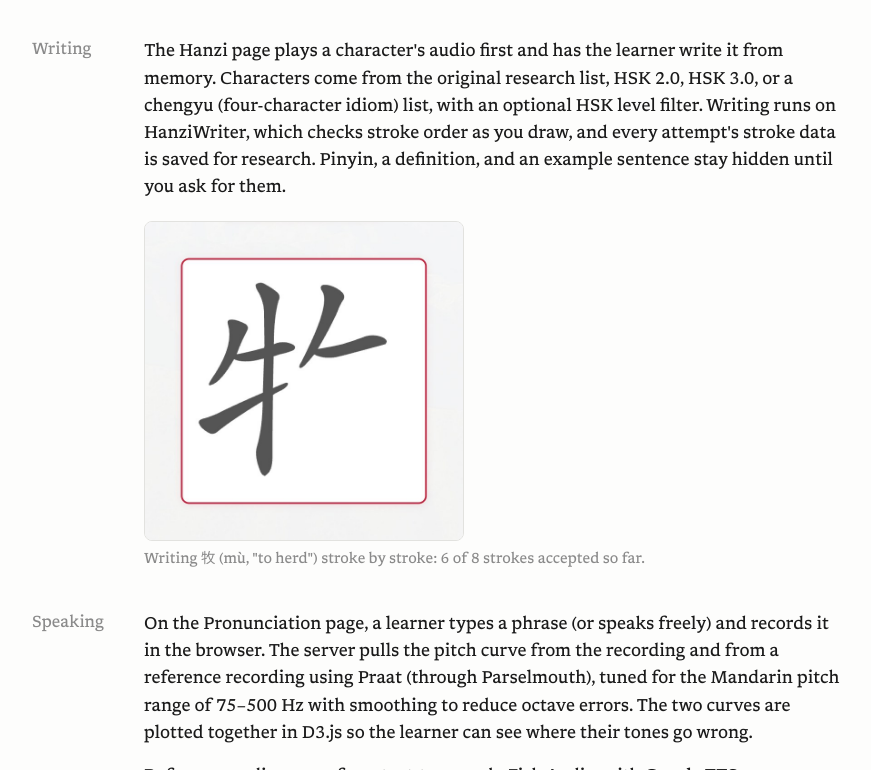
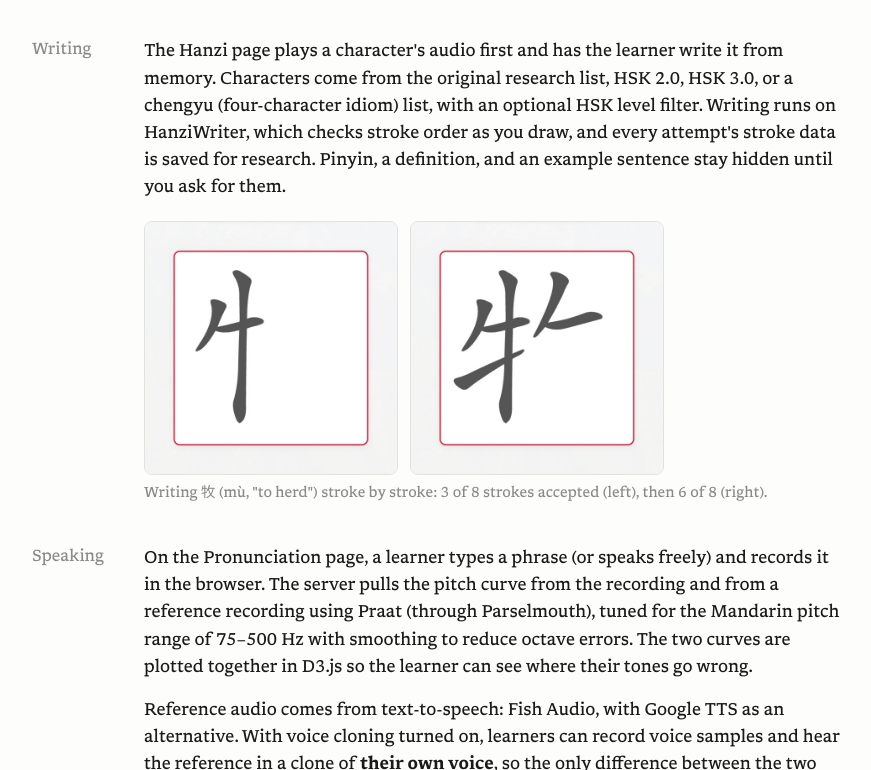
Before and after one commit to kevinw93/kevinw93.github.io, a plain HTML site: page projects/tonezi/index.html in a window 1280 px wide. Shown: the part 455-1225 px from the top of the page, without its empty margins (202-1073 px from the left). Drawn offline with Linux system fonts and the light colour scheme.

Commit message:
ToneZi write-up: side-by-side handwriting progress images

```diff
--- a/projects/tonezi/index.html
+++ b/projects/tonezi/index.html
@@ -14,7 +14,7 @@
     .tech { color: var(--muted); font-size: 0.9rem; }
     .shot { margin: 1.25rem 0 0; }
     .shot img { display: block; width: 100%; height: auto; border: 1px solid var(--border); border-radius: 8px; }
-    .shot.narrow img { max-width: 320px; }
+    .shot-pair { display: grid; grid-template-columns: 1fr 1fr; gap: 0.75rem; max-width: 520px; }
     .shot figcaption { color: var(--muted); font-size: 0.9rem; margin-top: 0.4rem; }
     section ul { padding-left: 1.1rem; }
     section li + li { margin-top: 0.6rem; }
@@ -87,9 +87,12 @@
       <h2>Writing</h2>
       <div>
         <p>The Hanzi page plays a character's audio first and has the learner write it from memory. Characters come from the original research list, HSK 2.0, HSK 3.0, or a chengyu (four-character idiom) list, with an optional HSK level filter. Writing runs on HanziWriter, which checks stroke order as you draw, and every attempt's stroke data is saved for research. Pinyin, a definition, and an example sentence stay hidden until you ask for them.</p>
-        <figure class="shot narrow">
-          <img src="/images/projects/tonezi-handwriting.jpg" alt="The character 牧 partly written on ToneZi's HanziWriter canvas, 6 of 8 strokes complete" loading="lazy">
-          <figcaption>Writing 牧 (mù, "to herd") stroke by stroke: 6 of 8 strokes accepted so far.</figcaption>
+        <figure class="shot">
+          <div class="shot-pair">
+            <img src="/images/projects/tonezi-handwriting-1.jpg" alt="The character 牧 on ToneZi's writing canvas with 3 of 8 strokes written" loading="lazy">
+            <img src="/images/projects/tonezi-handwriting-2.jpg" alt="The character 牧 on ToneZi's writing canvas with 6 of 8 strokes written" loading="lazy">
+          </div>
+          <figcaption>Writing 牧 (mù, "to herd") stroke by stroke: 3 of 8 strokes accepted (left), then 6 of 8 (right).</figcaption>
         </figure>
       </div>
     </section>
```
Also changed, not shown: images/projects/tonezi-handwriting-1.jpg (added), images/projects/tonezi-handwriting-2.jpg (added), images/projects/tonezi-handwriting.jpg (deleted).
